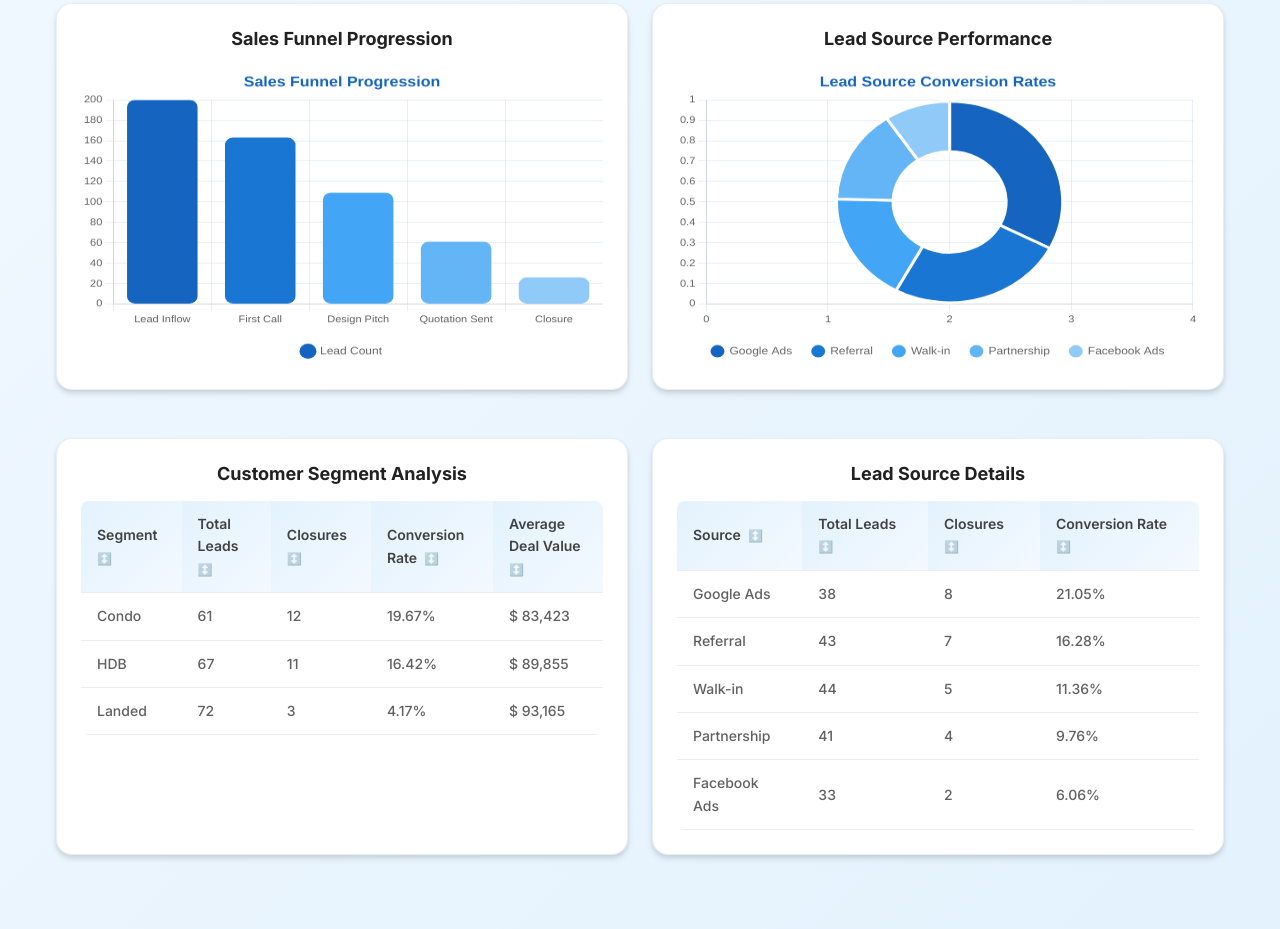
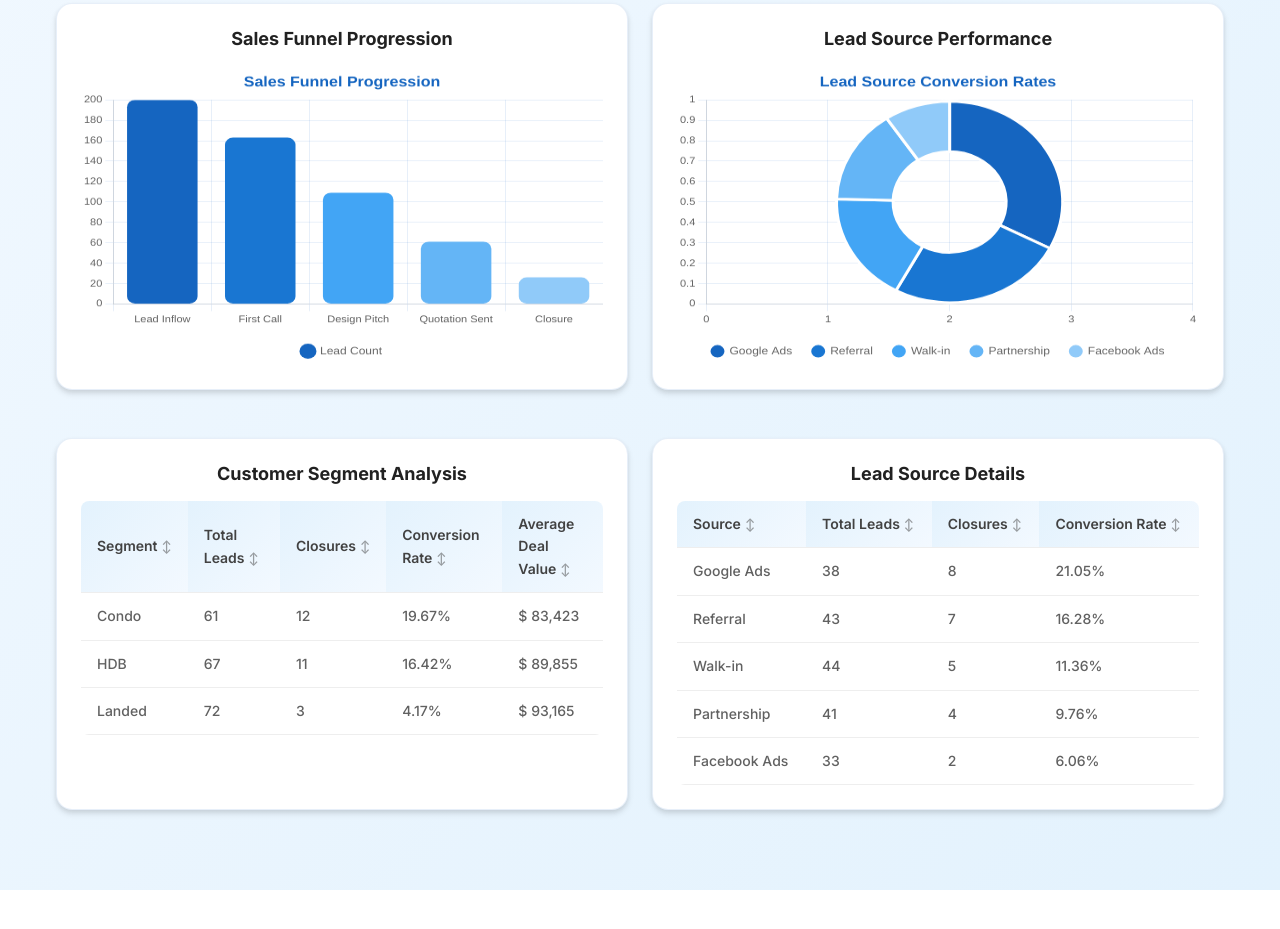
Before and after one commit to AbhikM-Create/Performance-Analytics-Dashboard, a plain HTML site: page index.html in a window 1280 px wide. Shown: the part 571-1500 px from the top of the page. After the commit the page ends 1461 px from the top, so only its background shows below. Drawn offline with nearby package versions, Linux system fonts and the light colour scheme.

Commit message:
Update style.css

```diff
--- a/style.css
+++ b/style.css
@@ -427,19 +427,19 @@ p {
 }
 
 .data-table th[data-sort]:after {
-  content: ' ↕️';
+  content: '↕';
   font-size: var(--font-size-xs);
   opacity: 0.5;
   margin-left: var(--space-1);
 }
 
 .data-table th.sort-asc:after {
-  content: ' ↑';
+  content: '↑';
   opacity: 1;
 }
 
 .data-table th.sort-desc:after {
-  content: ' ↓';
+  content: '↓';
   opacity: 1;
 }
 
```
